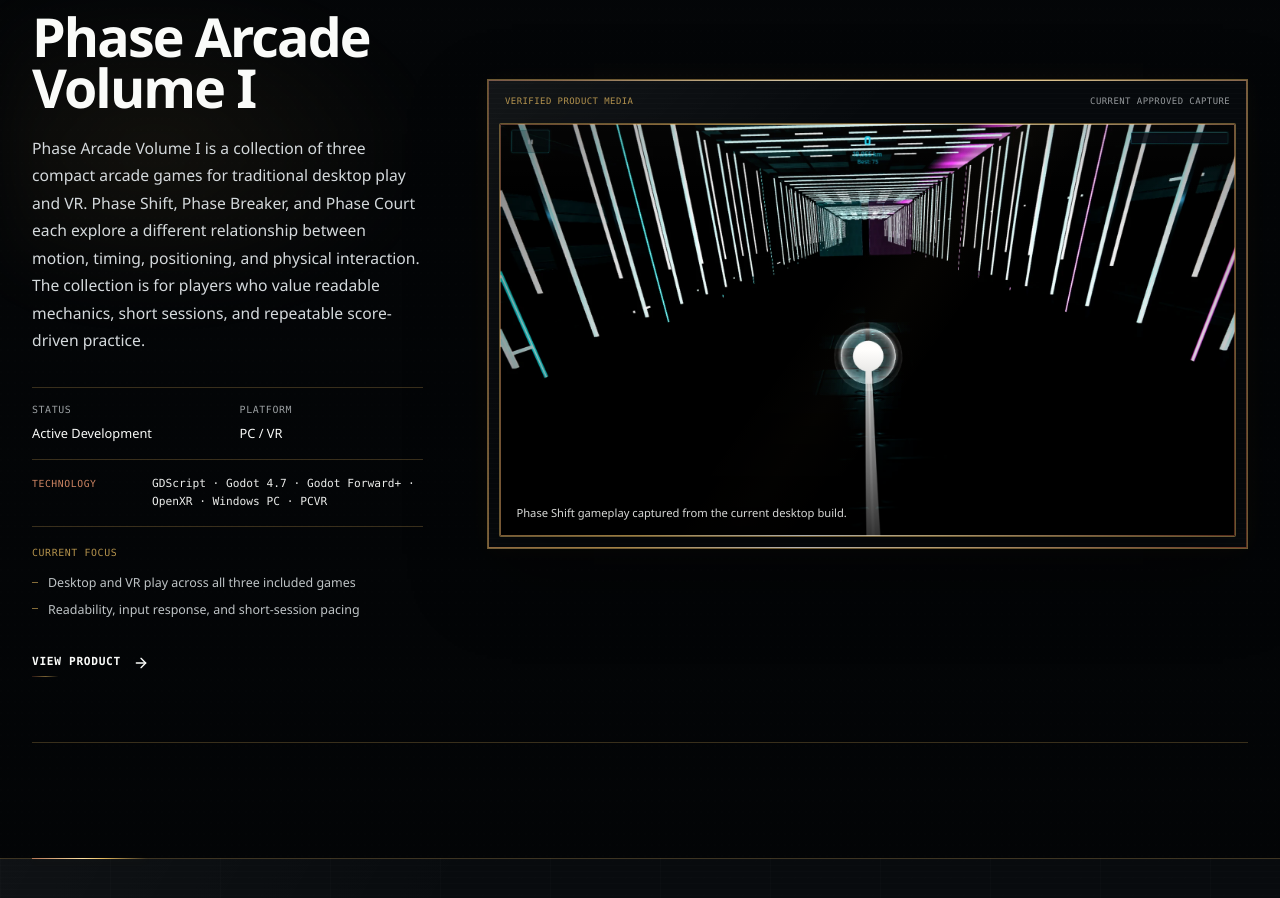
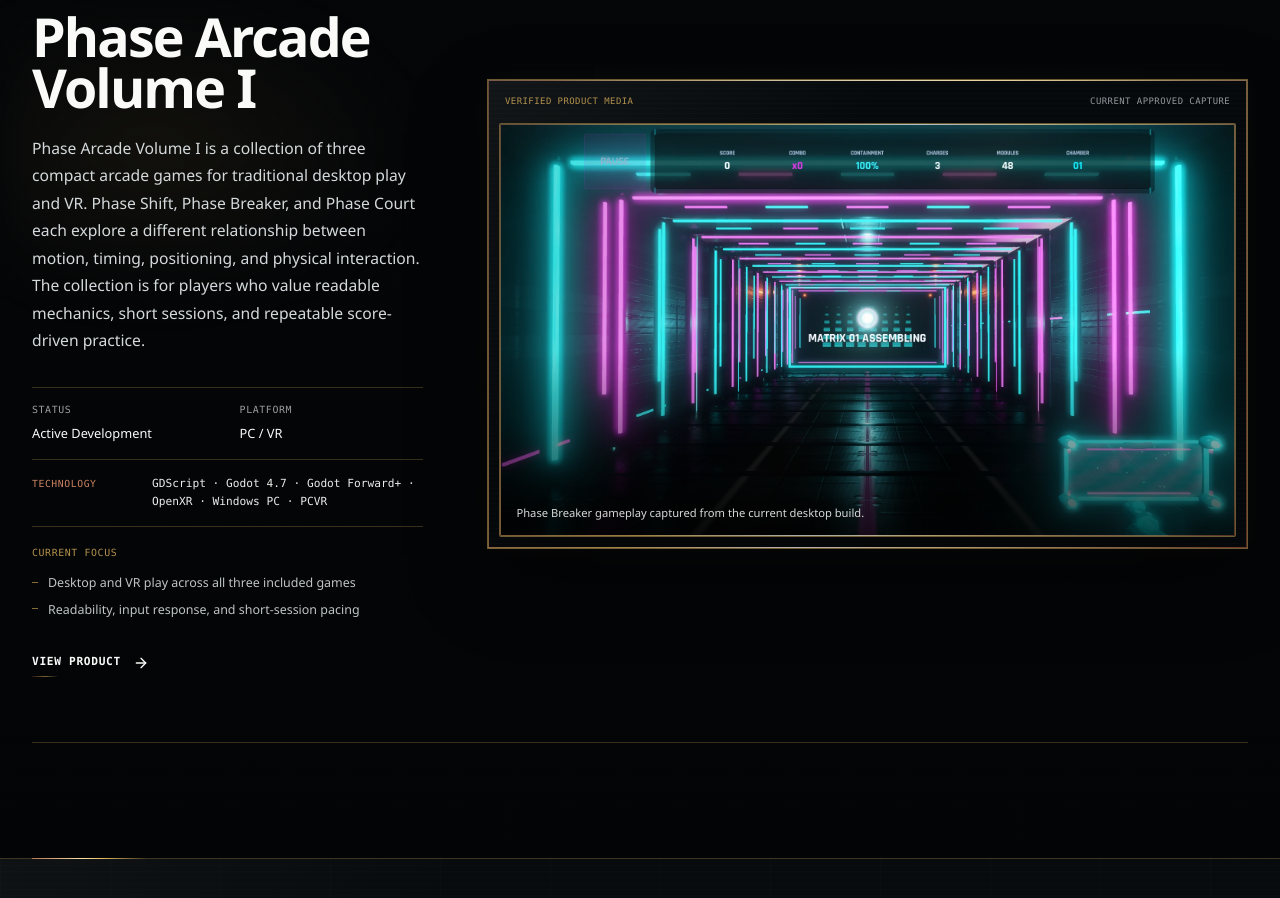
Before and after one commit to avengedreed-blip/RCL-Site, a Next.js app: page /projects in a window 1280 px wide. Shown: the part 4040-4938 px from the top of the page. Built offline with nearby package versions, Linux system fonts and the light colour scheme.

Commit message:
Use Phase Breaker art for Phase Arcade collection

```diff
--- a/content/projects.ts
+++ b/content/projects.ts
@@ -332,9 +332,9 @@ export const projects: Project[] = [
     presentationTier: "featured",
     showcaseMedia: {
       kind: "approved-image",
-      src: "/images/projects/phase-shift-gameplay-01.webp",
-      alt: "Phase Shift gameplay from Phase Arcade Volume I, showing a cyan and magenta tunnel.",
-      caption: "Phase Shift gameplay captured from the current desktop build.",
+      src: "/images/projects/phase-breaker-gameplay-01.webp",
+      alt: "Phase Breaker gameplay from Phase Arcade Volume I inside a cyan and magenta containment chamber.",
+      caption: "Phase Breaker gameplay captured from the current desktop build.",
       fit: "cover",
       position: "center",
     },
```
